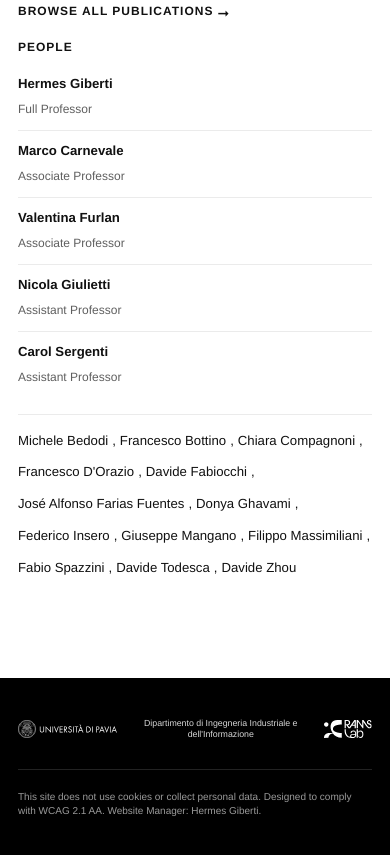
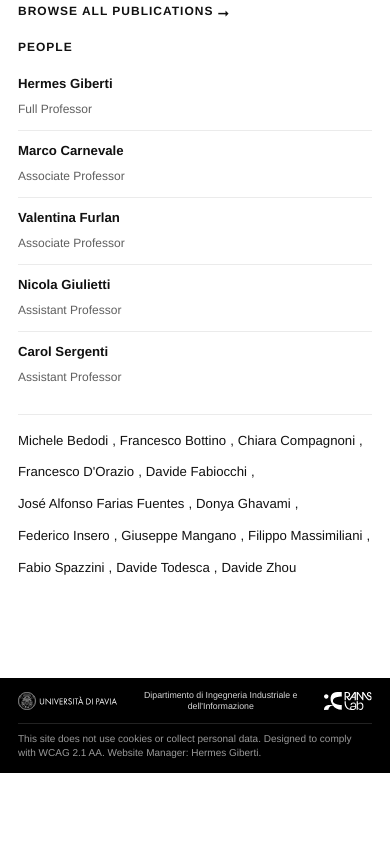
Before and after one commit to giuliettinicola/ramslab-site, an Astro site: page /ramslab-site/ in a window 390 px wide. Shown: the part 1862-2717 px from the top of the page. After the commit the page ends 2635 px from the top, so only its background shows below. Built offline with nearby package versions, Linux system fonts and the light colour scheme; Astro itself is replaced by a stand-in of ours; sample sign-in values are in the browser's storage.

Commit message:
design: further slim down mobile footer padding and legal notice spacing

```diff
--- a/src/styles/global.css
+++ b/src/styles/global.css
@@ -1028,6 +1028,15 @@ ol {
   }
 
   /* Footer mobile optimizations - Single Line Layout */
+  .site-footer {
+    padding: 12px var(--pad);
+  }
+
+  .site-footer-legal {
+    margin-top: 10px;
+    padding-top: 8px;
+  }
+
   .site-footer-inner {
     display: flex;
     flex-direction: row;
```
